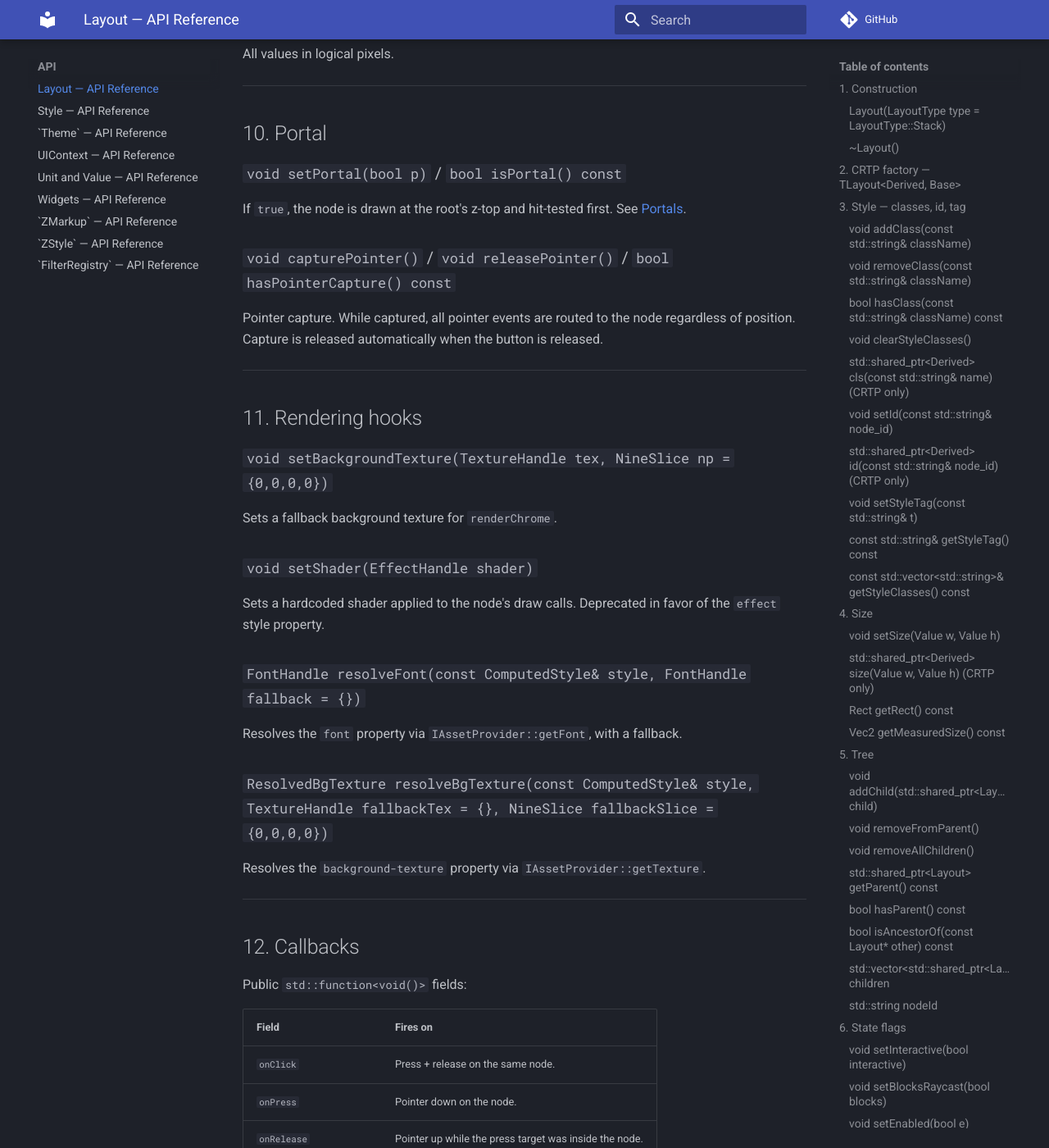
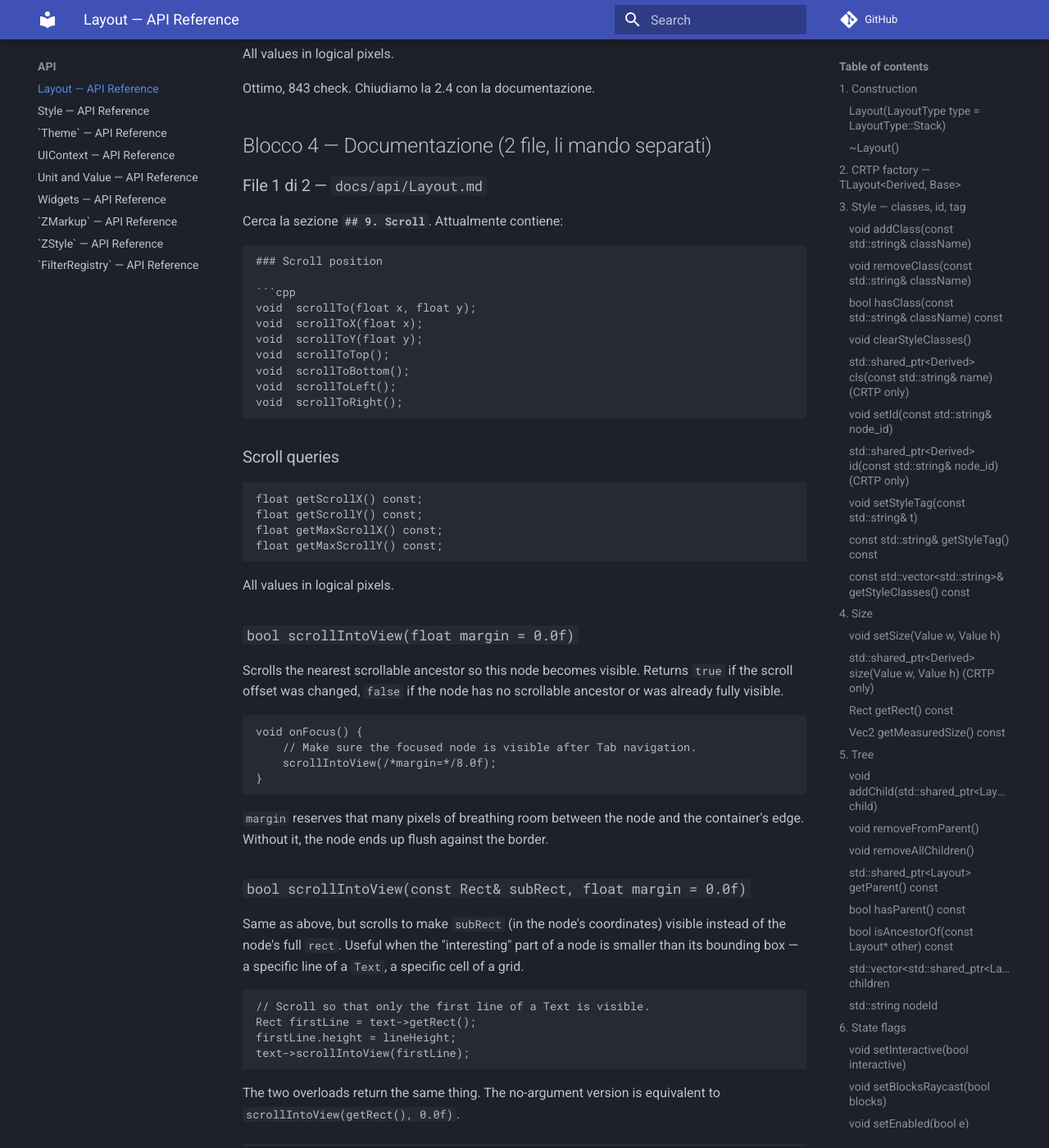
Before and after one commit to zLouis043/ZenitUI, an MkDocs documentation site: the page built from docs/api/Layout.md, in a window 1280 px wide and 1400 px high, scrolled down 9715 px. Shown: the whole window at 82% size. Built offline with MkDocs 1.6.1 and Material for MkDocs 9.7.7, drawn with Linux system fonts in a browser that asks for light colours; comment, search, counter and statistics services are not loaded.

Commit message:
Fixed 2.4 of ROADMAP.md, added scrollIntoView, added tests, updated docs

````diff
--- a/docs/api/Layout.md
+++ b/docs/api/Layout.md
@@ -447,6 +447,72 @@ float getMaxScrollY() const;
 
 All values in logical pixels.
 
+Ottimo, 843 check. Chiudiamo la 2.4 con la documentazione.
+
+## Blocco 4 — Documentazione (2 file, li mando separati)
+
+### File 1 di 2 — `docs/api/Layout.md`
+
+Cerca la sezione **`## 9. Scroll`**. Attualmente contiene:
+
+```markdown
+### Scroll position
+
+```cpp
+void  scrollTo(float x, float y);
+void  scrollToX(float x);
+void  scrollToY(float y);
+void  scrollToTop();
+void  scrollToBottom();
+void  scrollToLeft();
+void  scrollToRight();
+```
+
+### Scroll queries
+
+```cpp
+float getScrollX() const;
+float getScrollY() const;
+float getMaxScrollX() const;
+float getMaxScrollY() const;
+```
+
+All values in logical pixels.
+
+### `bool scrollIntoView(float margin = 0.0f)`
+
+Scrolls the nearest scrollable ancestor so this node becomes visible.
+Returns `true` if the scroll offset was changed, `false` if the node
+has no scrollable ancestor or was already fully visible.
+
+```cpp
+void onFocus() {
+    // Make sure the focused node is visible after Tab navigation.
+    scrollIntoView(/*margin=*/8.0f);
+}
+```
+
+`margin` reserves that many pixels of breathing room between the node
+and the container's edge. Without it, the node ends up flush against
+the border.
+
+### `bool scrollIntoView(const Rect& subRect, float margin = 0.0f)`
+
+Same as above, but scrolls to make `subRect` (in the node's
+coordinates) visible instead of the node's full `rect`. Useful when
+the "interesting" part of a node is smaller than its bounding box —
+a specific line of a `Text`, a specific cell of a grid.
+
+```cpp
+// Scroll so that only the first line of a Text is visible.
+Rect firstLine = text->getRect();
+firstLine.height = lineHeight;
+text->scrollIntoView(firstLine);
+```
+
+The two overloads return the same thing. The no-argument version is
+equivalent to `scrollIntoView(getRect(), 0.0f)`.
+
 ---
 
 ## 10. Portal
````
Also changed, not shown: docs/ROADMAP.md (+4 -4 lines), docs/user/02-layout.md (+53 -0 lines), 3 other files.
